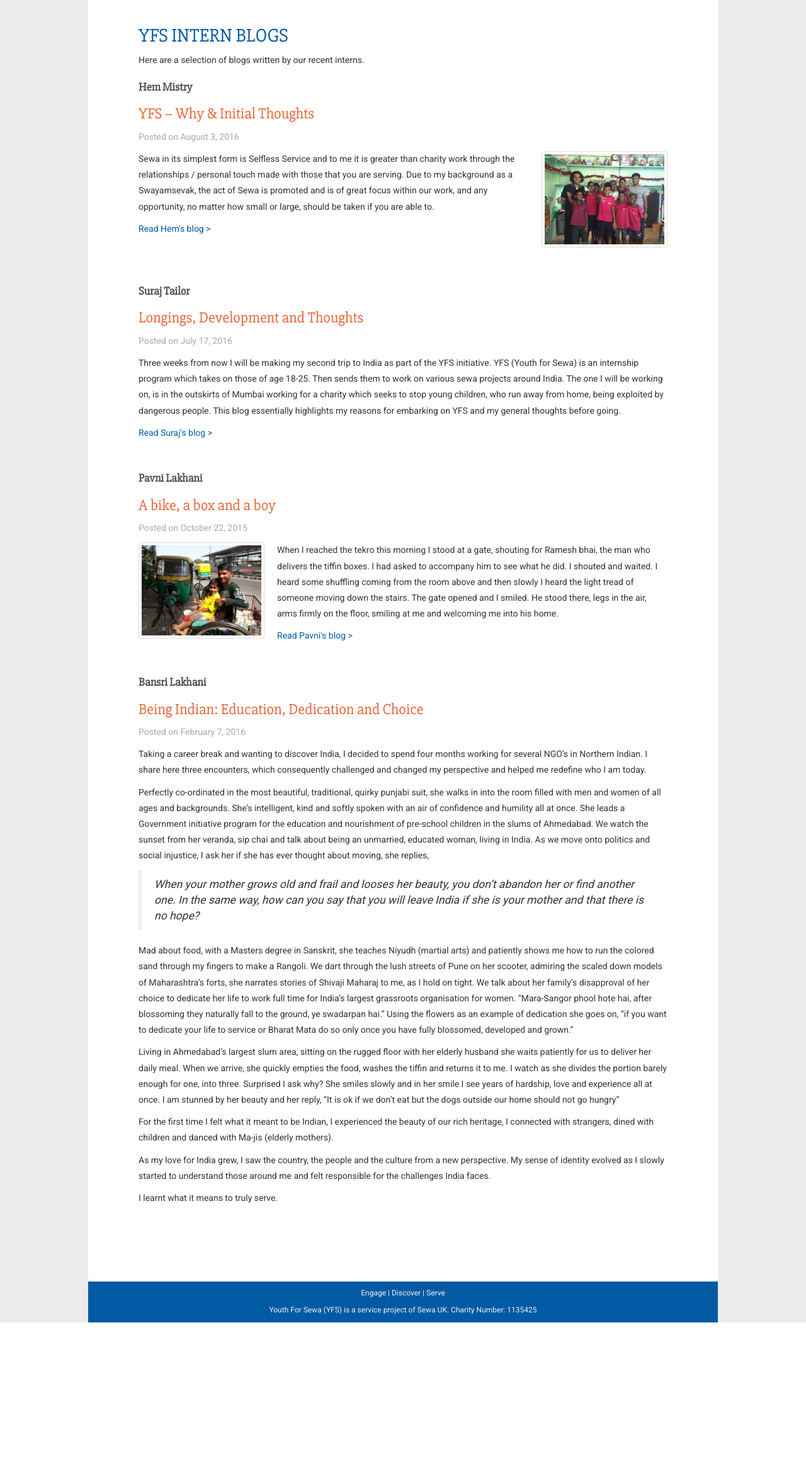
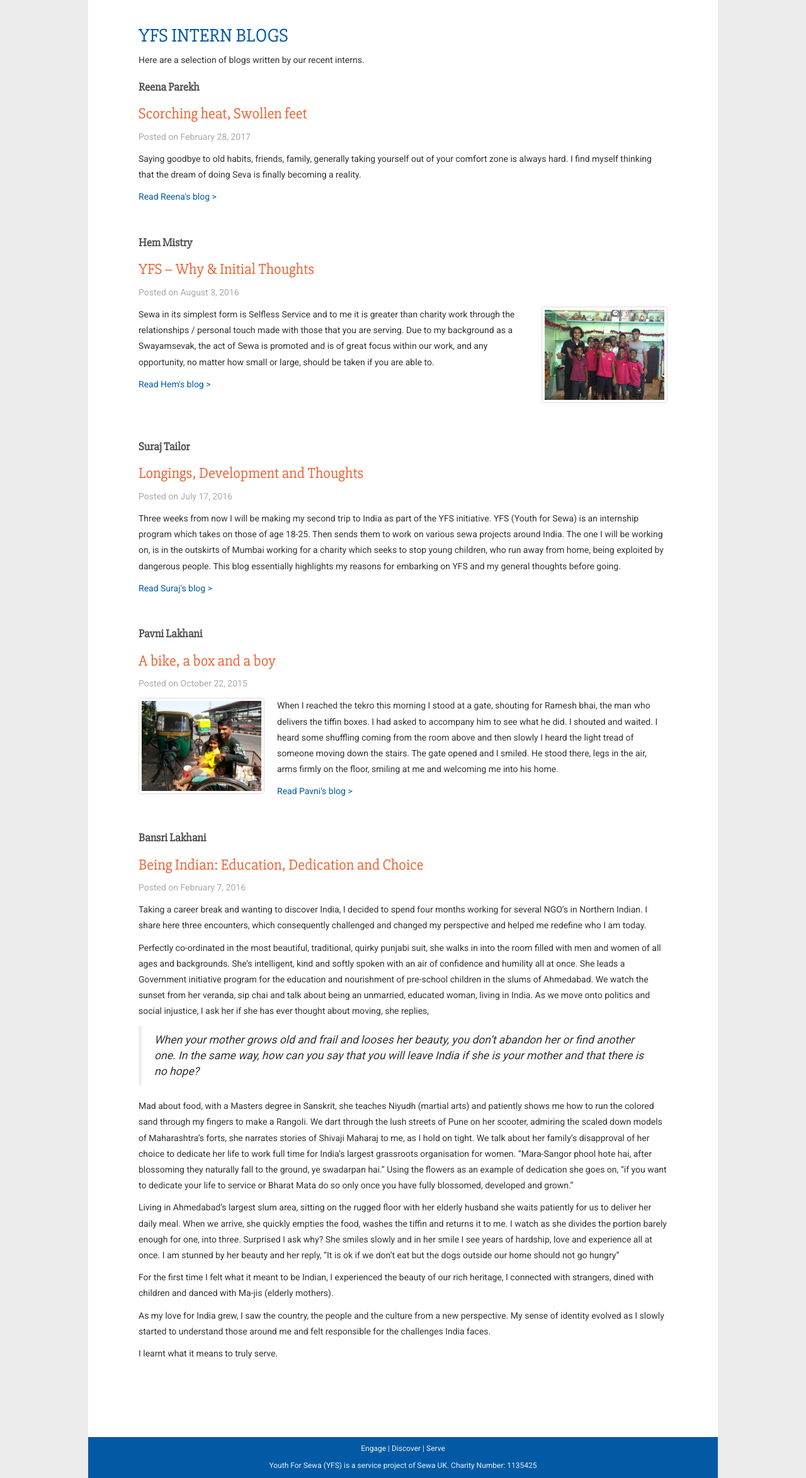
Before and after one commit to miteshsevani/yfs, a PHP site: page /blog/ in a window 1280 px wide. Shown: the part 152-2499 px from the top of the page at 63% size. Before the commit the page ends 2252 px from the top, so only its background shows below. Run offline with PHP 8.4, Linux system fonts and the light colour scheme; some libraries are stand-ins or nearby versions.

Commit message:
Updated blog - added new entry

```diff
--- a/blog/index.php
+++ b/blog/index.php
@@ -10,6 +10,13 @@
 		</div>
 		<div class="row">
 			<div class="col col-sm-12">
+				<div class="post">
+					<h4>Reena Parekh</h4>
+					<h3>Scorching heat, Swollen feet</h3>
+					<p class="date">Posted on February 28, 2017</p>
+					<p>Saying goodbye to old habits, friends, family, generally taking yourself out of your comfort zone is always hard. I find myself thinking that the dream of doing Seva is finally becoming a reality.</p>
+					<p><a href="https://dharmiclotus.travel.blog" target="_blank">Read Reena's blog</a></p>
+				</div>
 				<div class="post">
 					<h4>Hem Mistry</h4>
 					<h3>YFS – Why & Initial Thoughts</h3>
```
Also changed, not shown: build/blog/index.php (+7 -0 lines).
